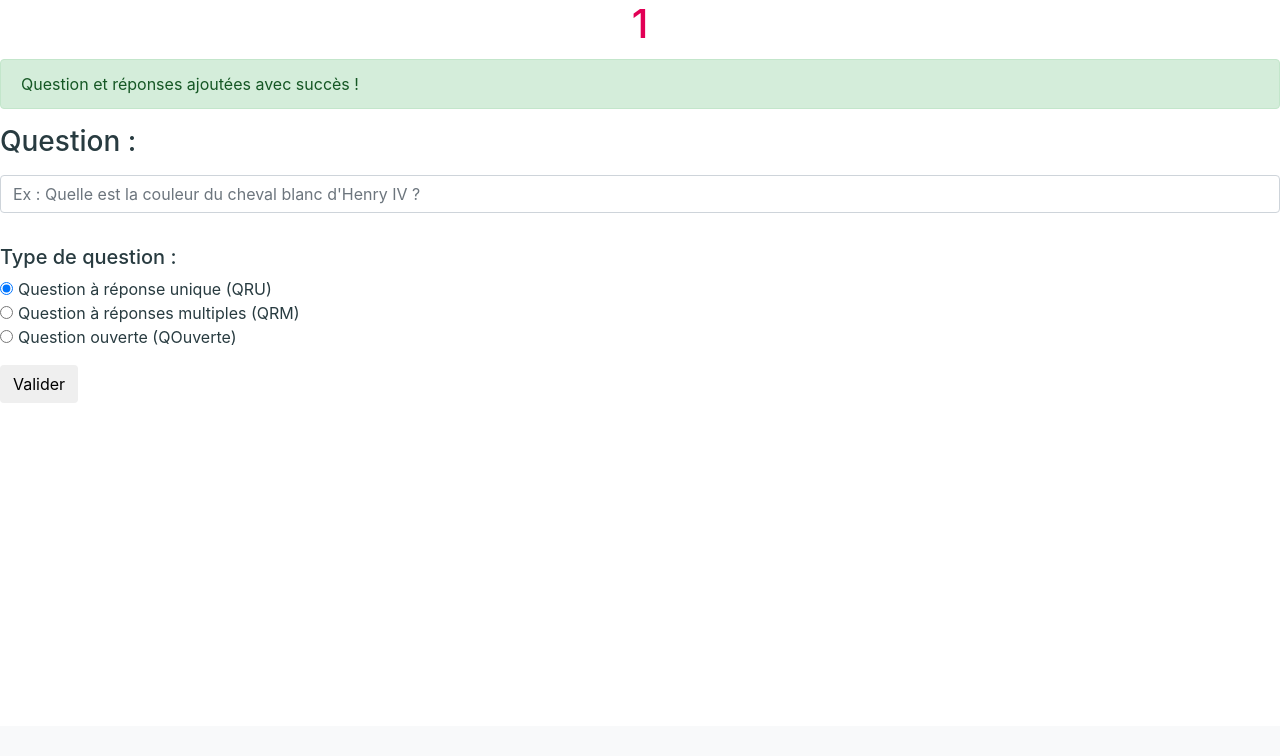
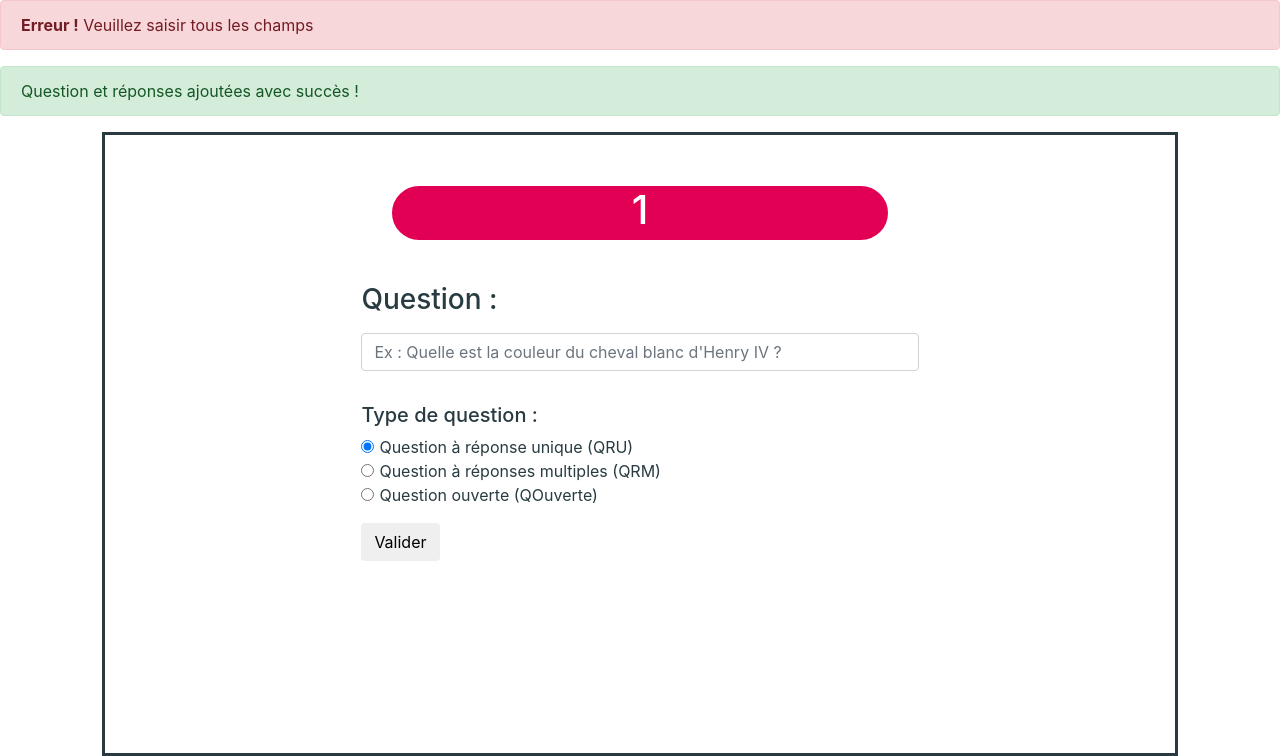
Before and after one commit to fannypierre/ProjetQuiz_CaracatsanisPierre, a PHP site: page /ajoutQuestion.php in a window 1280 px wide. Shown: the part 74-830 px from the top of the page. Before the commit the page ends 465 px from the top, so only its background shows below. Run offline with PHP 8.4, Linux system fonts and the light colour scheme; the visitor is signed in with stand-in values (Sample User, id 1).

Commit message:
Ajout de quiz fini !

```diff
--- a/ajoutQRU.php
+++ b/ajoutQRU.php
@@ -38,6 +38,7 @@ if (!empty($_POST['bonne-reponse']) && !empty($_POST['mauvaise-reponse-1']) && !
 	header('Location: ajoutQuestion.php');
 
 } else { //Si tous les champs n'ont pas été saisis
+	$_SESSION['ajoutReponses'] = "pas bon";
 	$_SESSION['erreur'] = "Veuillez remplir tous les champs";
     header('Location: ajoutReponse.php');
 }
--- a/ajoutQuestion.php
+++ b/ajoutQuestion.php
@@ -9,7 +9,8 @@ if (!empty($_POST['titre'])) {
 	$titre = $_POST['titre'];
 	$affichage = $_POST['affichage'];
 
-	$requete = getDb()->prepare('select * from QUESTIONNAIRE where Theme=?');
+	$bdd = getDb();
+	$requete = $bdd->prepare("Select * from QUESTIONNAIRE where Theme=?");
     $requete->execute(array($titre));
 
     if ($requete->rowCount() == 1) { //Si le quiz existe déjà : erreur
@@ -17,7 +18,6 @@ if (!empty($_POST['titre'])) {
         header('Location: nouveauQuiz.php');
     }
     else {
-    	$bdd = getDb();
     	//On recupère le numéro du questionnaire à insérer par rapport aux autres quesionnaires présents dans la BD
 		$questionnaires = $bdd->query("Select * from QUESTIONNAIRE");
 		$numQuestionnaire = -1;
@@ -34,13 +34,12 @@ if (!empty($_POST['titre'])) {
 	    $_SESSION['titreQuizModifie'] = $titre;
     }
 } else { //Si tous les champs n'ont pas été saisis
-	if (!isset($_SESSION['titreQuizModifie'])) {
 	if (!isset($_SESSION['ajoutReponses'])) {
+		unset($_SESSION['ajoutReponses']);
 		$_SESSION['erreur'] = "Veuillez indiquer un titre";
 		header('Location: nouveauQuiz.php');
 	} else {
-			$_SESSION['erreur'] = "Veuillez indiquer une question";
-		}
+		$_SESSION['erreur'] = "Veuillez saisir tous les champs";
 	}
 }
 
@@ -48,17 +47,29 @@ if (!empty($_POST['titre'])) {
 <?php require_once "includes/head.php"; ?>
 	<body id="ecran-adnim">
 		<?php require_once "includes/header.php"; ?>
-	    <h1><?php echo $_SESSION['titreQuizModifie'] ?></h1>
+		<?php if (isset($_SESSION['erreur'])) { ?>
+            <div class="alert alert-danger">
+                <strong>Erreur !</strong> <?= $_SESSION['erreur'] ?>
+            </div>
+        <?php }
+        unset($_SESSION['erreur']); //On nettoie la variable de session "erreur" après l'avoir utilisée (c'est peut être sale attention)
+        ?>
 
-	    <?php if (isset($_SESSION['ajoutReponses'])) {?>
+	    <?php if (isset($_SESSION['ajoutReponses'])) {
+	    		if ($_SESSION['ajoutReponses'] == "ok") {?>
 				    <div class="alert alert-success" role="alert">
 					  	Question et réponses ajoutées avec succès !
 					</div>
-		<?php } unset($_SESSION['ajoutReponses']);?>
+		<?php 	}
+			} unset($_SESSION['ajoutReponses']);
+		?>
+
+		<div id="nouveau-quiz-container">
+			<h1><?php echo $_SESSION['titreQuizModifie'] ?></h1>
 		    <form id="nouveau-quiz-form" role="form" action="ajoutReponse.php" method="post">
 				<fieldset class="form-group">
 				  	<div class="form-group">
-			    	<label for="titre" id="nouvelle-question"><h3>Question :</h3></label> <!-- !! Récupérer l'email !! -->
+				    	<label for="titre" id="nouvelle-question"><h3>Question :</h3></label>
 				    	<input type="text" class="form-control" id="question" placeholder="Ex : Quelle est la couleur du cheval blanc d'Henry IV ?" name="question">
 				  	</div>
 				</fieldset>
@@ -79,4 +90,5 @@ if (!empty($_POST['titre'])) {
 				</fieldset>
 			  	<button type="submit" class="btn" id="nouveau-quiz-bouton-valider">Valider</button>
 			</form>
+		</div>
 	</body>
--- a/css/style.css
+++ b/css/style.css
@@ -19,7 +19,9 @@ h1 {
 	height: 91.7vh;
 }
 
-/* Header */
+/* ============================================================ */
+/* ========================== Header ========================== */
+/* ============================================================ */
 #navigation-bar {
 	padding-top: 0.3em;
 	padding-bottom: 0.3em;
@@ -39,7 +41,9 @@ h1 {
 	color: rgb(218, 46, 68);
 }
 
-/* Index */
+/* =========================================================== */
+/* ========================== Index ========================== */
+/* =========================================================== */
 #index {
 	height: 100%;
 	padding: 0;
@@ -189,6 +193,48 @@ h1 {
 	text-decoration: none;
   }
 
+/* =================================================================== */
+/* ===== Nouveau quiz + nouvelles questions + nouvelles réponses ===== */
+/* =================================================================== */
+#nouveau-quiz-container {
+	padding-top: 3em;
+	padding-left: 20%;
+	padding-right: 20%;
+	border: solid;
+	margin-left: 8%;
+	margin-right: 8%;
+	height: 85%;
+}
+#nouveau-quiz-container > h1 {
+	width: 90%;
+	margin-bottom: 1em;
+	border: solid;
+	border-radius: 1em;
+	color: white;
+	background-color: #E20055;
+	height: 1.5em;
+}
+#ajout-question-container {
+	padding-top: 3em;
+	padding-left: 20%;
+	padding-right: 20%;
+	border: solid;
+	margin-left: 8%;
+	margin-right: 8%;
+}
+
+#ajout-question-container > h1 {
+	width: 90%;
+	margin-bottom: 1em;
+	border: solid;
+	border-radius: 1em;
+	color: white;
+	background-color: #E20055;
+	height: 1.5em;
+}
+
+
+
 /* Page d'accueil des quiz (accueilQuiz.php) */
 #conteneur {
 	display: flex;
--- a/includes/fonctions.php
+++ b/includes/fonctions.php
@@ -10,6 +10,5 @@
         return new PDO("mysql:host=localhost;dbname=id12709408_quizprojet", "root", "root",
         array(PDO::ATTR_ERRMODE => PDO::ERRMODE_EXCEPTION));
 
-
     }
 ?>
--- a/nouveauQuiz.php
+++ b/nouveauQuiz.php
@@ -16,6 +16,7 @@
         <?php }
         unset($_SESSION['erreur']); //On nettoie la variable de session "erreur" après l'avoir utilisée (c'est peut être sale attention)
         ?>
+        <div id="nouveau-quiz-container">
 	        <h1>Nouveau quiz</h1>
 			<form id="nouveau-quiz-form" role="form" action="ajoutQuestion.php" method="post">
 				<fieldset class="form-group">
@@ -37,5 +38,6 @@
 				</fieldset>
 			  	<button type="submit" class="btn" id="nouveau-quiz-bouton-valider">Valider</button>
 			</form>
+		</div>
 	</body>
 </html>
```
Also changed, not shown: ajoutReponse.php (+12 -3 lines), 1 other file. Lines whose indentation alone changed are shown as unchanged.
